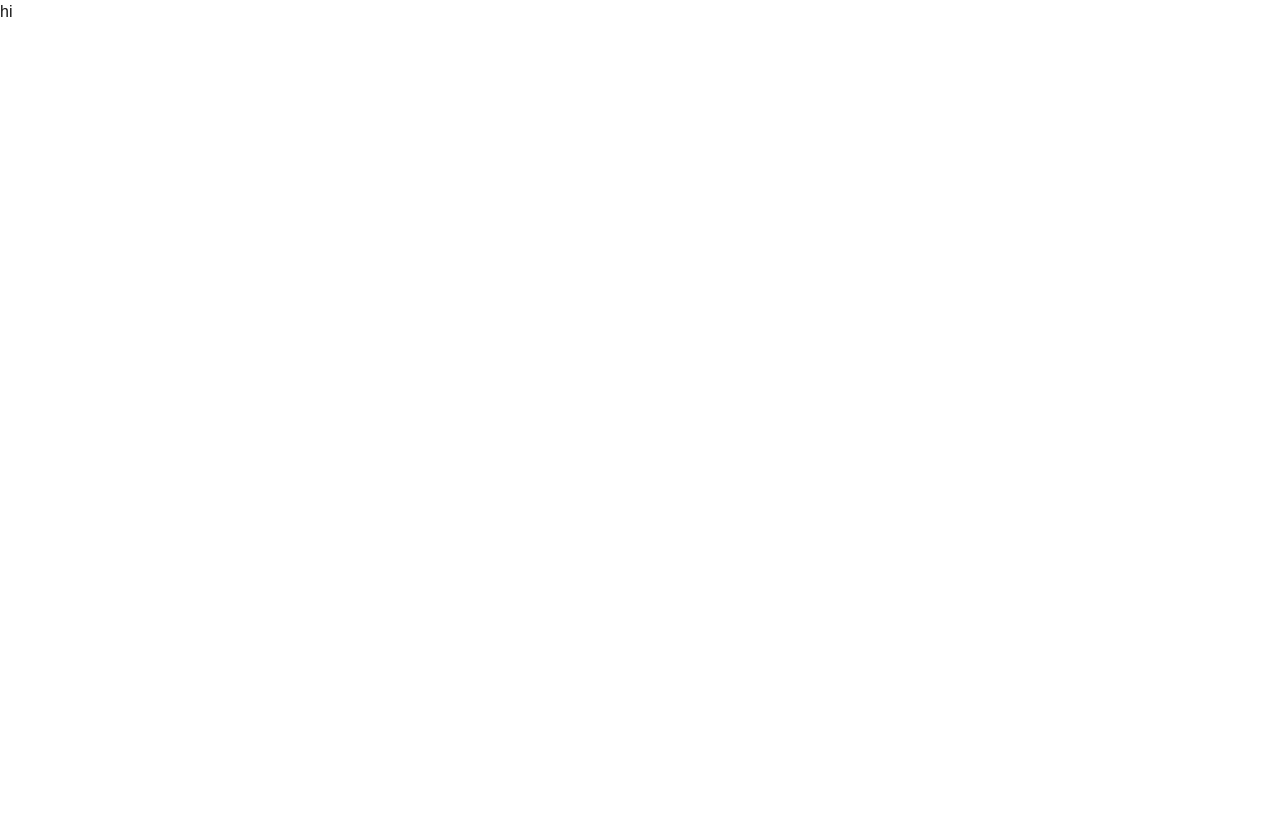
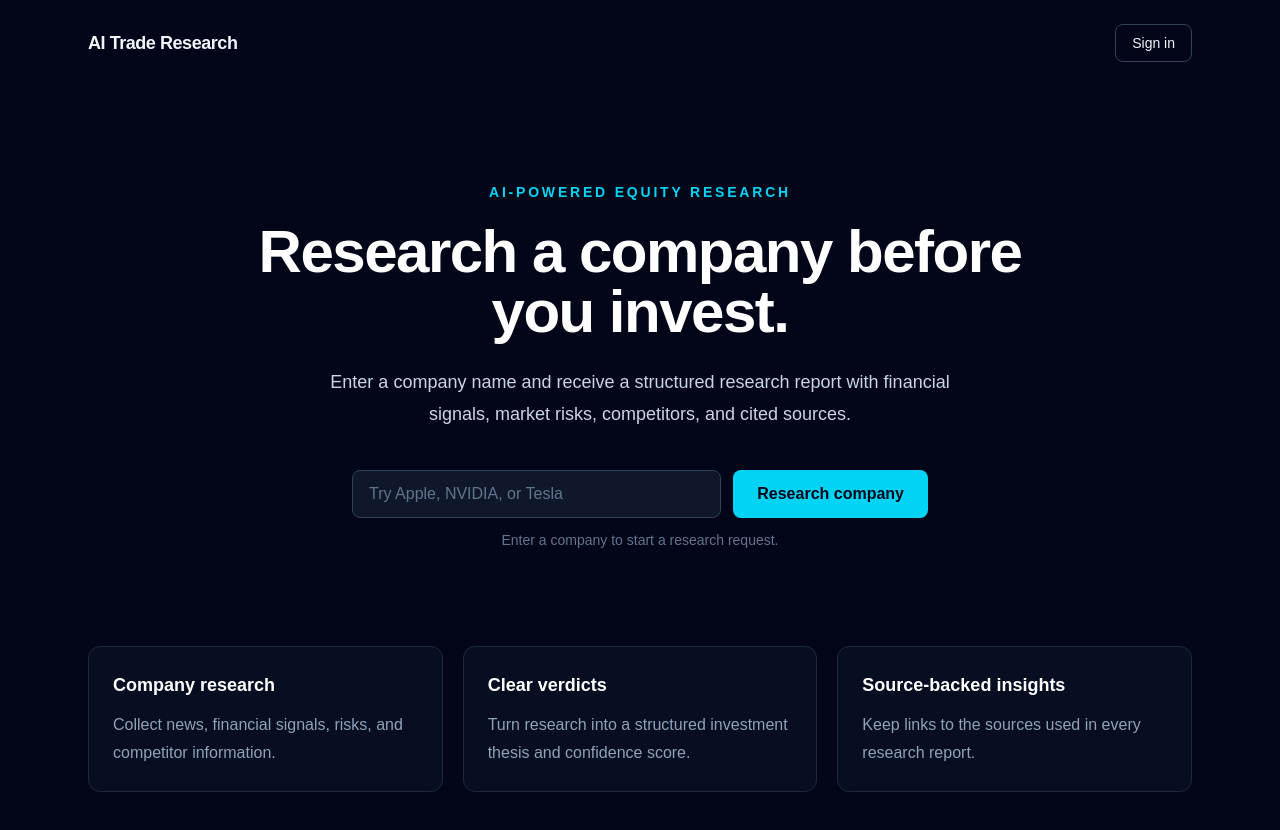
Before and after one commit to Ritika2484/ai-trade-agent, a Next.js app: page / in a window 1280 px wide. Shown: the top 830 px of the page. Before the commit the page ends 800 px from the top, so only its background shows below. Built offline with nearby package versions, Linux system fonts and the light colour scheme.

Commit message:
build front-end simulation

```diff
--- a/app/page.tsx
+++ b/app/page.tsx
@@ -1,13 +1,102 @@
-'use client';
+"use client";
 
-import { useRouter } from "next/router";
+import { type FormEvent, useState } from "react";
 
-export default function Home(){
-  // const route = useRouter();
-  // const {user,token,loading signInWithGoogle }=useAuth();
-  return(
-    <>
-    <h1>hi</h1>
-    </>
-  )
+const features = [
+  {
+    title: "Company research",
+    description: "Collect news, financial signals, risks, and competitor information.",
+  },
+  {
+    title: "Clear verdicts",
+    description: "Turn research into a structured investment thesis and confidence score.",
+  },
+  {
+    title: "Source-backed insights",
+    description: "Keep links to the sources used in every research report.",
+  },
+];
+
+export default function Home() {
+  const [company, setCompany] = useState("");
+  const [message, setMessage] = useState("");
+
+  function handleSubmit(event: FormEvent<HTMLFormElement>) {
+    event.preventDefault();
+
+    const cleanedCompany = company.trim();
+
+    if (!cleanedCompany) {
+      setMessage("Please enter a company name first.");
+      return;
+    }
+
+    setMessage(`"${cleanedCompany}" is ready for research.`);
+  }
+
+  return (
+    <main className="min-h-screen bg-slate-950 text-slate-100">
+      <header className="mx-auto flex max-w-6xl items-center justify-between px-6 py-6">
+        <p className="text-lg font-bold tracking-tight">AI Trade Research</p>
+
+        <button className="rounded-lg border border-slate-700 px-4 py-2 text-sm font-medium hover:bg-slate-800">
+          Sign in
+        </button>
+      </header>
+
+      <section className="mx-auto max-w-4xl px-6 py-24 text-center">
+        <p className="mb-5 text-sm font-semibold uppercase tracking-[0.2em] text-cyan-400">
+          AI-powered equity research
+        </p>
+
+        <h1 className="text-5xl font-bold tracking-tight text-white sm:text-6xl">
+          Research a company before you invest.
+        </h1>
+
+        <p className="mx-auto mt-6 max-w-2xl text-lg leading-8 text-slate-300">
+          Enter a company name and receive a structured research report with
+          financial signals, market risks, competitors, and cited sources.
+        </p>
+
+        <form
+          onSubmit={handleSubmit}
+          className="mx-auto mt-10 flex max-w-xl flex-col gap-3 sm:flex-row"
+        >
+          <input
+            type="text"
+            value={company}
+            onChange={(event) => setCompany(event.target.value)}
+            placeholder="Try Apple, NVIDIA, or Tesla"
+            className="min-h-12 flex-1 rounded-lg border border-slate-700 bg-slate-900 px-4 text-slate-100 outline-none placeholder:text-slate-500 focus:border-cyan-400"
+          />
+
+          <button
+            type="submit"
+            className="min-h-12 rounded-lg bg-cyan-400 px-6 font-semibold text-slate-950 hover:bg-cyan-300"
+          >
+            Research company
+          </button>
+        </form>
+
+        <p className="mt-3 text-sm text-slate-500" aria-live="polite">
+          {message || "Enter a company to start a research request."}
+        </p>
+      </section>
+
+      <section className="mx-auto grid max-w-6xl gap-5 px-6 pb-20 md:grid-cols-3">
+        {features.map((feature) => (
+          <article
+            key={feature.title}
+            className="rounded-xl border border-slate-800 bg-slate-900/50 p-6 text-left"
+          >
+            <h2 className="text-lg font-semibold text-white">{feature.title}</h2>
+
+            <p className="mt-3 leading-7 text-slate-400">
+              {feature.description}
+            </p>
+          </article>
+        ))}
+      </section>
+    </main>
+  );
 }
--- /dev/null
+++ b/library/agent/nodes/identify.ts
@@ -0,0 +1 @@
+import {ChatGroq} from '@langchain/groq';
--- /dev/null
+++ b/library/agent/state.ts
@@ -0,0 +1,28 @@
+import {Annotation} from '@langchain/langgraph';
+import z from 'zod';//library for schema validation
+
+export interface ICanonicalEntity{
+    name:string,
+    ticker?:string,
+    domain?:string
+
+}
+export interface ITavilyResult{//purana ....duckduckgo use kre for seraching
+    title:string;
+    url:string;
+    content:string;
+}
+
+//annotation root degines the structure of the data that will be passed between nodes in the graph
+export const AgentAnnotation = Annotation.Root({// .root help to make state
+    companyName: Annotation<string>(),
+    cannocialEntity: Annotation<ICanonicalEntity>(),
+
+    newsResults:Annotation<string[]>({
+        reducer:(left,right)=>(right?left.concat(right):left),
+        default:()=>[]
+        //reducer is used to combine multiple values into a single value. In this case, it concatenates the arrays of news results from different nodes in the graph.
+        // remaining nodes of research..
+    })
+
+})
--- a/package.json
+++ b/package.json
@@ -9,6 +9,7 @@
     "lint": "eslint"
   },
   "dependencies": {
+    "@langchain/groq": "^1.3.1",
     "@langchain/langgraph": "^1.4.10",
     "langchain": "^1.5.9",
     "next": "16.3.0",
```
Also changed, not shown: 1 other file (tests, documents, lock files or other folders).
